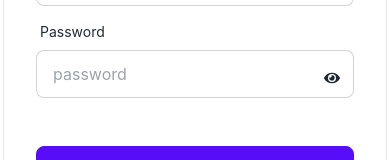
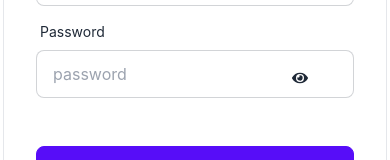
Before and after one commit to mdmasudrana271/TODO-client, a React (Create React App) app: page /login in a window 390 px wide. Shown: the part 247-407 px from the top of the page. Built offline with nearby package versions, Linux system fonts and the light colour scheme; no server answers.

Commit message:
make login and register page responsive

```diff
--- a/src/components/Login/Login.js
+++ b/src/components/Login/Login.js
@@ -86,12 +86,12 @@ const Login = () => {
             {passwordType === "password" ? (
               <FaEye
                 onClick={handlePasswordType}
-                className="relative bottom-7 left-72 cursor-pointer"
+                className="relative bottom-7 left-64 md:left-40 lg:left-72 cursor-pointer"
               ></FaEye>
             ) : (
               <FaEyeSlash
                 onClick={handlePasswordType}
-                className="relative bottom-7 left-72 cursor-pointer"
+                className="relative bottom-7 left-64 md:left-40 lg:left-72 cursor-pointer"
               ></FaEyeSlash>
             )}
             <>
--- a/src/components/Signup/Signup.js
+++ b/src/components/Signup/Signup.js
@@ -150,12 +150,12 @@ const Signup = () => {
             {passwordType === "password" ? (
               <FaEye
                 onClick={handlePasswordType}
-                className="relative bottom-7 left-72 cursor-pointer"
+                className="relative bottom-7 left-64 md:left-40 lg:left-72 cursor-pointer"
               ></FaEye>
             ) : (
               <FaEyeSlash
                 onClick={handlePasswordType}
-                className="relative bottom-7 left-72 cursor-pointer"
+                className="relative bottom-7 left-64  md:left-40 lg:left-72 cursor-pointer"
               ></FaEyeSlash>
             )}
           </div>
```
